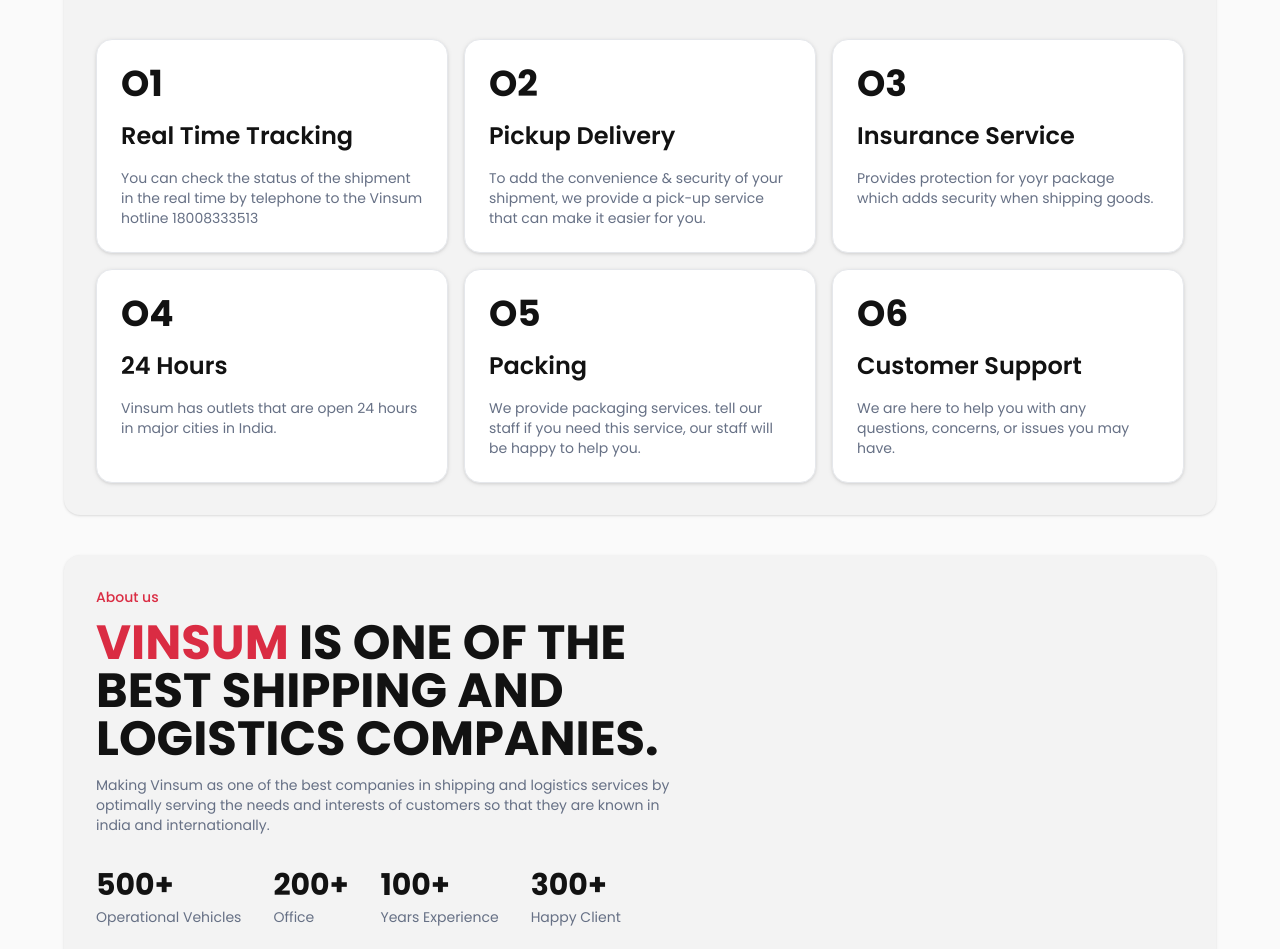
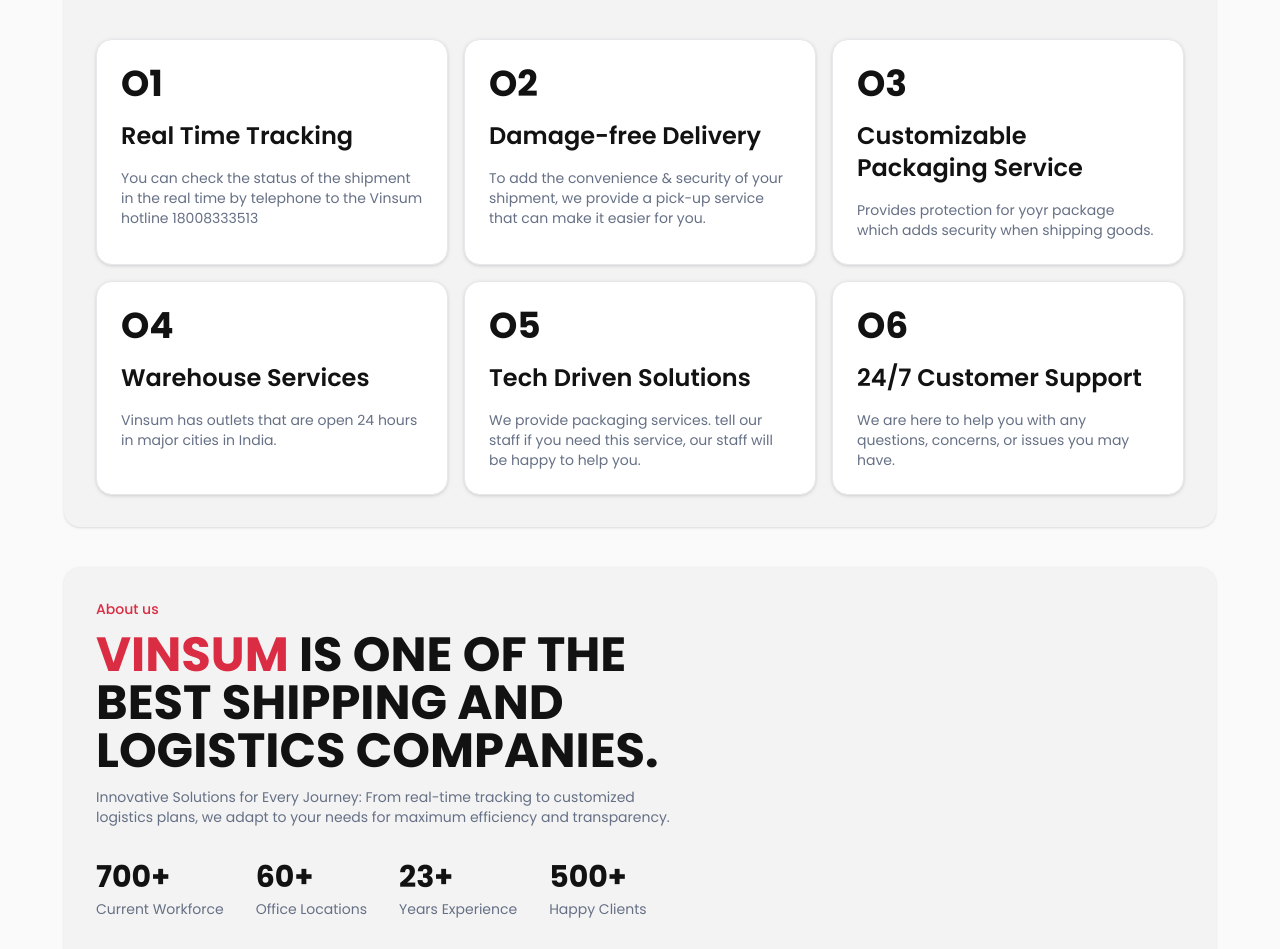
Before and after one commit to DevCodeHunt/vinsum-axpress, a React (Vite) app: page / in a window 1280 px wide. Shown: the part 1061-2010 px from the top of the page. Built offline with nearby package versions, Linux system fonts and the light colour scheme; grey boxes are pictures that could not be loaded.

Commit message:
changes in about section )landing_page) and video

```diff
--- a/src/constants/index.js
+++ b/src/constants/index.js
@@ -39,27 +39,27 @@ export const aboutCards = [
       "You can check the status of the shipment in the real time by telephone to the Vinsum hotline 18008333513",
   },
   {
-    title: "Pickup Delivery",
+    title: "Damage-free Delivery",
     description:
       "To add the convenience & security of your shipment, we provide a pick-up service that can make it easier for you.",
   },
   {
-    title: "Insurance Service",
+    title: "Customizable Packaging Service",
     description:
       "Provides protection for yoyr package which adds security when shipping goods.",
   },
   {
-    title: "24 Hours",
+    title: "Warehouse Services",
     description:
       "Vinsum has outlets that are open 24 hours in major cities in India.",
   },
   {
-    title: "Packing",
+    title: "Tech Driven Solutions",
     description:
       "We provide packaging services. tell our staff if you need this service, our staff will be happy to help you.",
   },
   {
-    title: "Customer Support",
+    title: "24/7 Customer Support",
     description:
       "We are here to help you with any questions, concerns, or issues you may have.",
   },
--- a/src/pages/Home/sections/AboutSection.jsx
+++ b/src/pages/Home/sections/AboutSection.jsx
@@ -26,8 +26,7 @@ const AboutSection = () => {
             variants={fadeIn("right", "tween", 0.2, 1)}
             className="card-description"
           >
-            Because Visnum will make it easier for you to send your package with
-            the features we have.
+            For the past two decades, Vinsum has proudly established itself as a leader in the logistics industry, consistently delivering excellence and innovative solutions.
           </motion.p>
         </div>
         <div className="grid md:grid-cols-3 sm:grid-cols-2 gap-4 mt-10">
--- a/src/pages/Home/sections/AboutSection2.jsx
+++ b/src/pages/Home/sections/AboutSection2.jsx
@@ -84,9 +84,7 @@ const AboutSection2 = () => {
             variants={fadeIn("right", "tween", 0.2, 1)}
             className="card-description"
           >
-            Making Vinsum as one of the best companies in shipping and logistics
-            services by optimally serving the needs and interests of customers
-            so that they are known in india and internationally.
+            Innovative Solutions for Every Journey: From real-time tracking to customized logistics plans, we adapt to your needs for maximum efficiency and transparency.
           </motion.p>
         </div>
 
@@ -99,30 +97,30 @@ const AboutSection2 = () => {
             <h3 className="text-3xl font-bold">
               {" "}
               {isCounterSectionVisible ? (
-                <CountUp end={500} duration={2} />
+                <CountUp end={700} duration={2} />
               ) : (
                 "0"
               )}
               +
             </h3>
-            <p className="text-sm text-text">Operational Vehicles</p>
+            <p className="text-sm text-text">Current Workforce</p>
           </div>
           <div className="flex flex-col gap-1">
             <h3 className="text-3xl font-bold">
               {isCounterSectionVisible ? (
-                <CountUp end={200} duration={2} />
+                <CountUp end={60} duration={2} />
               ) : (
                 "0"
               )}
               +
             </h3>
-            <p className="text-sm text-text">Office</p>
+            <p className="text-sm text-text">Office Locations</p>
           </div>
           <div className="flex flex-col gap-1">
             <h3 className="text-3xl font-bold">
               {" "}
               {isCounterSectionVisible ? (
-                <CountUp end={100} duration={2} />
+                <CountUp end={23} duration={2} />
               ) : (
                 "0"
               )}
@@ -134,24 +132,23 @@ const AboutSection2 = () => {
             <h3 className="text-3xl font-bold">
               {" "}
               {isCounterSectionVisible ? (
-                <CountUp end={300} duration={2} />
+                <CountUp end={500} duration={2} />
               ) : (
                 "0"
               )}
               +
             </h3>
-            <p className="text-sm text-text">Happy Client</p>
+            <p className="text-sm text-text">Happy Clients</p>
           </div>
         </motion.div>
 
         <motion.div
           variants={fadeIn("up", "tween", 0.2, 1)}
-          className="rounded-2xl relative h-[280px]"
+          className="rounded-2xl relative h-[400px]"
         >
           <video
             ref={videoRef}
             muted
-            loop
             autoPlay
             title="Video Indroduction"
             poster="https://cdn.pixabay.com/photo/2014/09/11/22/00/dock-441989_1280.jpg"
```
Also changed, not shown: 1 other file (tests, documents, lock files or other folders).
